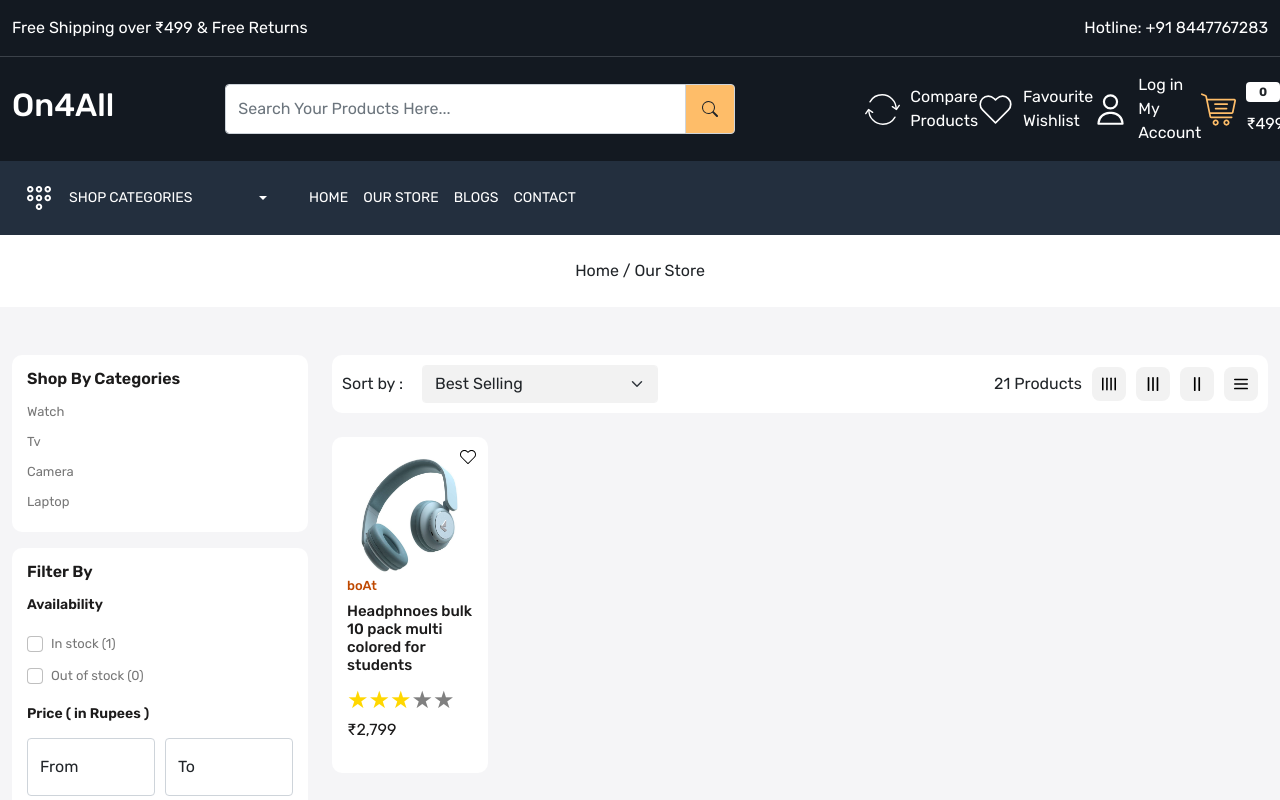
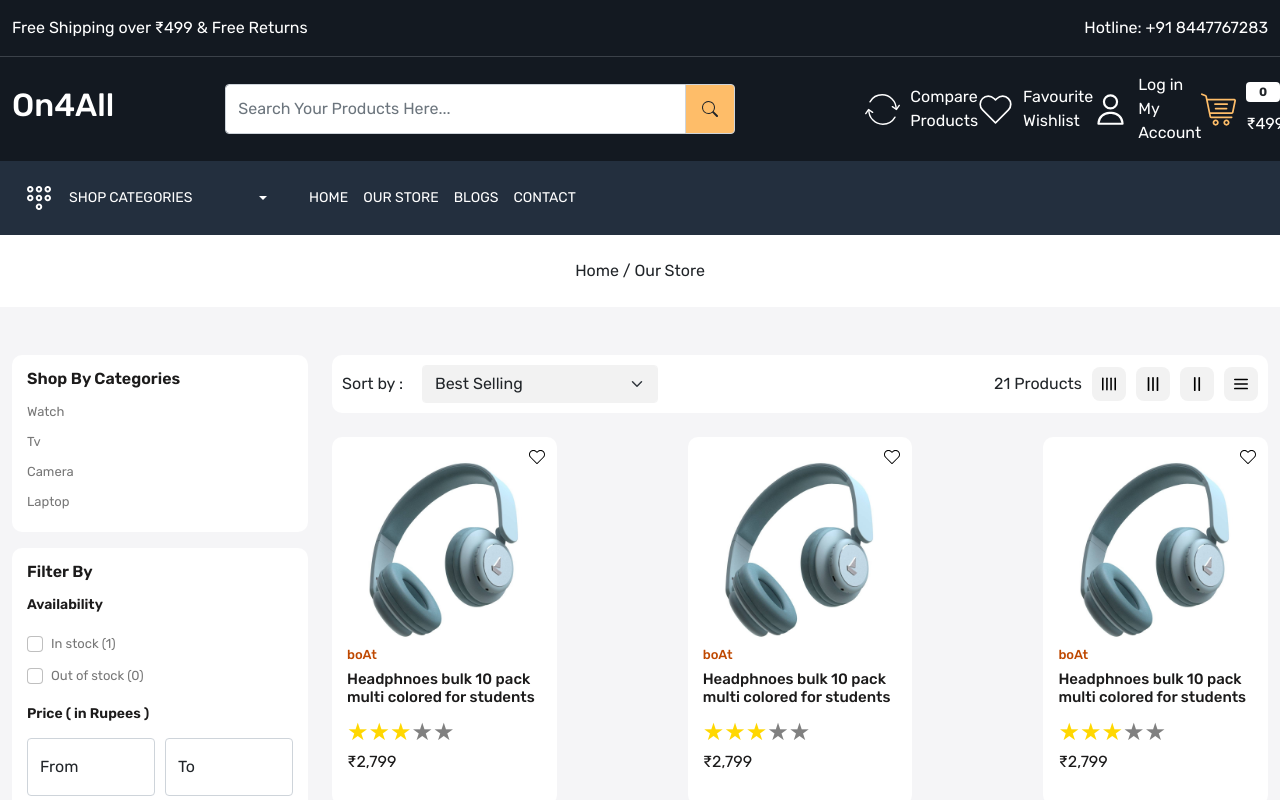
Before and after one commit to Himanshu-Bharti-Ji/frontend, a React (Vite) app: page /store in a window 1280 px wide. Shown: the top 800 px of the page. Built offline with nearby package versions, Linux system fonts and the light colour scheme.

Commit message:
Update Our Store Page

```diff
--- a/src/App.css
+++ b/src/App.css
@@ -404,10 +404,15 @@
   background-color: white;
   border-radius: 10px;
   overflow: hidden;
+  width: 100%;
 }
 
 .product-card:hover .action-bar {
   right: 12px;
+}
+
+.product-image img {
+  width: 270px;
 }
 
 .product-card:hover .product-image>img {
@@ -666,6 +671,22 @@
   border-radius: 8px;
 }
 
+.gr-12 {
+  width: 100%;
+}
+
+.gr-6 {
+  width: 49%;
+}
+
+.gr-4 {
+  width: 32%;
+}
+
+.gr-2 {
+  width: 24%;
+}
+
 
 /* Our Store Page End Here*/
 
--- a/src/components/ProductCard.jsx
+++ b/src/components/ProductCard.jsx
@@ -1,10 +1,13 @@
 import React from 'react'
 import ReactStars from "react-rating-stars-component";
-import { Link } from 'react-router-dom';
+import { Link, useLocation } from 'react-router-dom';
 
-function ProductCard() {
+function ProductCard(props) {
+    const {grid} = props;
+    let location = useLocation();
+
     return (
-        <div className='col-2'>
+        <div className={`${location.pathname === "/store" ? `gr-${grid}` : "col-2"}`}>
             <Link className="product-card position-relative ">
                 <div className="wishlist-icon position-absolute ">
                     <Link><img src="images/wish.svg" alt="" /></Link>
--- a/src/pages/OurStore.jsx
+++ b/src/pages/OurStore.jsx
@@ -6,8 +6,7 @@
 import ProductCard from '../components/ProductCard';
 
 function OurStore() {
-    const [grid, setGrid] = useState(4);
-    alert(grid);
+    const [grid, setGrid] = useState(2);
     return (
         <>
             <Meta title={"On4All | Our Store"} />
@@ -162,10 +161,10 @@
                                     <div className="filter-right d-flex align-items-center gap-10">
                                         <p className="total-products mb-0 ">21 Products</p>
                                         <div className="grid d-flex align-items-center gap-10">
-                                            <img onClick={() => {setGrid(4)}} className='d-block img-fluid ' src="images/gr4.svg" alt="grid" />
-                                            <img onClick={() => {setGrid(3)}} className='d-block img-fluid ' src="images/gr3.svg" alt="grid" />
-                                            <img onClick={() => {setGrid(2)}} className='d-block img-fluid ' src="images/gr2.svg" alt="grid" />
-                                            <img onClick={() => {setGrid(1)}} className='d-block img-fluid ' src="images/gr.svg" alt="grid" />
+                                            <img onClick={() => { setGrid(2) }} className='d-block img-fluid ' src="images/gr4.svg" alt="grid" />
+                                            <img onClick={() => { setGrid(4) }} className='d-block img-fluid ' src="images/gr3.svg" alt="grid" />
+                                            <img onClick={() => { setGrid(6) }} className='d-block img-fluid ' src="images/gr2.svg" alt="grid" />
+                                            <img onClick={() => { setGrid(12) }} className='d-block img-fluid ' src="images/gr.svg" alt="grid" />
                                         </div>
 
                                     </div>
@@ -173,7 +172,12 @@
                             </div>
 
                             <div className="product-list pb-5 ">
-                                <ProductCard grid={grid} />
+                                <div className="d-flex flex-wrap justify-content-between  gap-15">
+                                    <ProductCard grid={grid} />
+                                    <ProductCard grid={grid} />
+                                    <ProductCard grid={grid} />
+                                    <ProductCard grid={grid} />
+                                </div>
                             </div>
                         </div>
                     </div>
```
